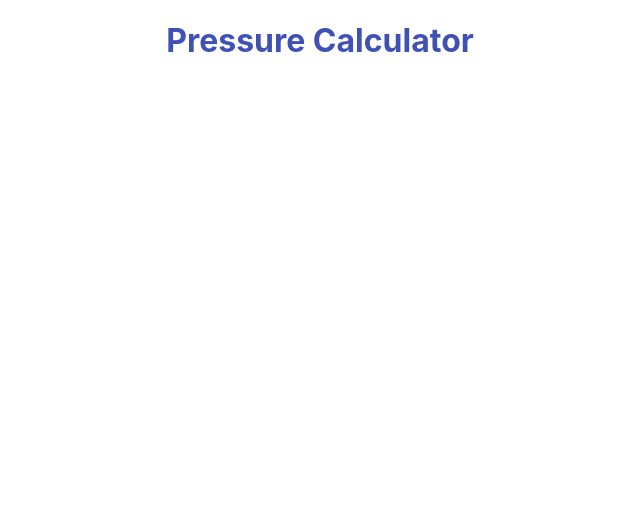
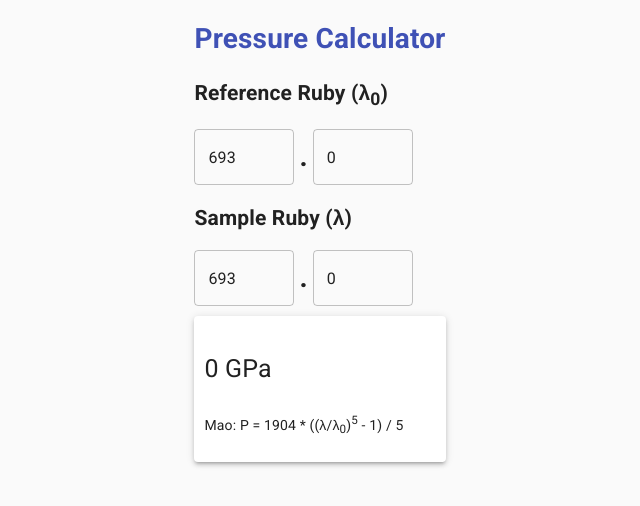
Before and after one commit to khsacc/pressure-calculator, a Next.js app: page / in a window 1280 px wide. Shown: the top 506 px of the page, without its empty margins (320-960 px from the left). Built offline with nearby package versions, Linux system fonts and the light colour scheme.

Commit message:
added calculator

```diff
--- a/pages/_app.tsx
+++ b/pages/_app.tsx
@@ -1,23 +1,37 @@
-import { useEffect } from 'react'
-import '../styles/globals.css'
+import React from 'react';
 import PropTypes from 'prop-types';
-import { ThemeProvider } from '@material-ui/styles';
-import { Theme } from '../styles/theme';
+import Head from 'next/head';
+import { ThemeProvider } from '@material-ui/core/styles';
+import CssBaseline from '@material-ui/core/CssBaseline';
+import {Theme} from '../styles/theme'
 
-function MyApp({ Component, pageProps }) {
-  useEffect(() => {
+export default function MyApp(props) {
+  const { Component, pageProps } = props;
+
+  React.useEffect(() => {
+    // Remove the server-side injected CSS.
     const jssStyles = document.querySelector('#jss-server-side');
     if (jssStyles) {
       jssStyles.parentElement.removeChild(jssStyles);
     }
-  }, [])
-  return <ThemeProvider theme={Theme}><Component {...pageProps} /></ThemeProvider>
+  }, []);
+
+  return (
+    <React.Fragment>
+      <Head>
+        <title>My page</title>
+        <meta name="viewport" content="minimum-scale=1, initial-scale=1, width=device-width" />
+      </Head>
+      <ThemeProvider theme={Theme}>
+        {/* CssBaseline kickstart an elegant, consistent, and simple baseline to build upon. */}
+        <CssBaseline />
+        <Component {...pageProps} />
+      </ThemeProvider>
+    </React.Fragment>
+  );
 }
 
 MyApp.propTypes = {
   Component: PropTypes.elementType.isRequired,
   pageProps: PropTypes.object.isRequired,
 };
-
-
-export default MyApp
--- a/pages/_document.tsx
+++ b/pages/_document.tsx
@@ -1,12 +1,20 @@
-
+import React from 'react';
+import Document, { Html, Head, Main, NextScript } from 'next/document';
 import { ServerStyleSheets } from '@material-ui/core/styles';
-import Document, { Head, Html, Main, NextScript } from 'next/document';
-import React from 'react';
+import {Theme} from '../styles/theme';
 
 export default class MyDocument extends Document {
   render() {
     return (
-      <Html lang="ja">
+      <Html lang="en">
+        <Head>
+          {/* PWA primary color */}
+          <meta name="theme-color" content={Theme.palette.primary.main} />
+          <link
+            rel="stylesheet"
+            href="https://fonts.googleapis.com/css?family=Roboto:300,400,500,700&display=swap"
+          />
+        </Head>
         <body>
           <Main />
           <NextScript />
@@ -18,14 +26,15 @@ export default class MyDocument extends Document {
 
 // `getInitialProps` belongs to `_document` (instead of `_app`),
 // it's compatible with server-side generation (SSG).
-MyDocument.getInitialProps = async ctx => {
+MyDocument.getInitialProps = async (ctx) => {
+
   // Render app and page and get the context of the page with collected side effects.
   const sheets = new ServerStyleSheets();
   const originalRenderPage = ctx.renderPage;
 
   ctx.renderPage = () =>
     originalRenderPage({
-      enhanceApp: App => props => sheets.collect(<App {...props} />),
+      enhanceApp: (App) => (props) => sheets.collect(<App {...props} />),
     });
 
   const initialProps = await Document.getInitialProps(ctx);
--- a/pages/index.tsx
+++ b/pages/index.tsx
@@ -1,26 +1,73 @@
-import Head from 'next/head'
-import Image from 'next/image'
-import styles from '../styles/Home.module.css'
-import {makeStyles} from '@material-ui/core'
-import {Theme} from '../styles/theme'
+import Head from "next/head";
+import Image from "next/image";
+import styles from "../styles/Home.module.css";
+import { makeStyles, Paper, TextField } from "@material-ui/core";
+import { Theme } from "../styles/theme";
+import { useEffect, useState } from "react";
+import { delLocale } from "next/dist/next-server/lib/router/router";
 
 const useStyles = makeStyles((theme) => ({
   container: {
-    minHeight: '100vh',
-    padding: '0 0.5rem',
-    display: 'flex',
-    flexDirection: 'column',
+    minHeight: "100vh",
+    padding: "0 0.5rem",
+    display: "flex",
+    flexDirection: "column",
     // justifyContent: 'center',
-    alignItems: 'center',
-    height: '100vh',
+    alignItems: "center",
+    height: "100vh",
   },
   heading: {
-    color: theme.palette.primary.main
+    color: theme.palette.primary.main,
+  },
+  numericalInput: {
+    width: 100,
+  },
+  dot: {
+    fontWeight: "bold",
+    fontSize: "2em",
+    lineHeight: "2",
+    margin: "0 5px",
+  },
+  paper: {
+    padding: 10,
+    margin: '10px 0',
+  },
+  display: {
+    fontSize: 25,
   }
-}))
+}));
 
 export default function Home() {
-  const classes = useStyles(Theme)
+  const classes = useStyles(Theme);
+
+  const defaultValues = {
+    integer: '693',
+    decimal: '0',
+  };
+
+  const calcR = (int: string, dec: string) => {
+    const ret = Number(Number(int) + ((Number(dec) / (10 ** String(dec).length))));
+    return ret
+  };
+
+  const [refRubyInt, setRefRubyInt] = useState(defaultValues.integer)
+  const [refRubyDec, setRefRubyDec] = useState(defaultValues.decimal)
+  const [samRubyInt, setSamRubyInt] = useState(defaultValues.integer)
+  const [samRubyDec, setSamRubyDec] = useState(defaultValues.decimal)
+
+  // Mao: P = 1904 * ((λ/λ<sub>0</sub>)<sup>5</sup> - 1) / 5
+  const calcPMao = (ref: number, sam: number) => {
+    const raw = 1904 * (((sam / ref) ** 5)  - 1) / 5;
+    console.log(raw)
+    return Math.round(raw / 0.001) * 0.001;
+  }
+  const [estimatedP, setEstimatedP] = useState(0)
+
+  useEffect(() => {
+    // console.log(calcR(refRubyInt, refRubyDec), calcR(samRubyInt, samRubyDec))
+    setEstimatedP(calcPMao(calcR(refRubyInt, refRubyDec), calcR(samRubyInt, samRubyDec)))
+  }, [refRubyInt, refRubyDec, samRubyInt, samRubyDec])
+
   return (
     <div className={classes.container}>
       <Head>
@@ -30,11 +77,68 @@ export default function Home() {
       </Head>
 
       <main>
-        <h1 className={classes.heading}>
-          Pressure Calculator
-        </h1>
+        <h1 className={classes.heading}>Pressure Calculator</h1>
 
-        </main>
+        <div>
+          <form>
+            <h2>
+              Reference Ruby (λ<sub>0</sub>)
+            </h2>
+            <TextField
+              required
+              label=""
+              defaultValue={defaultValues.integer}
+              variant="outlined"
+              className={classes.numericalInput}
+              onChange={(e) => {
+                setRefRubyInt(e.target.value)
+              }}
+            />
+            <span className={classes.dot}>.</span>
+            <TextField
+              required
+              label=""
+              defaultValue={defaultValues.decimal}
+              variant="outlined"
+              className={classes.numericalInput}
+              onChange={(e) => {
+                setRefRubyDec(e.target.value)
+              }}
+            />
+
+            <h2>Sample Ruby (λ)</h2>
+            <TextField
+              required
+              label=""
+              defaultValue={defaultValues.integer}
+              variant="outlined"
+              className={classes.numericalInput}
+              onChange={(e) => {
+                setSamRubyInt(e.target.value)
+              }}
+            />
+            <span className={classes.dot}>.</span>
+            <TextField
+              required
+              label=""
+              defaultValue={defaultValues.decimal}
+              variant="outlined"
+              className={classes.numericalInput}
+              onChange={(e) => {
+                setSamRubyDec(e.target.value)
+              }}
+            />
+          </form>
+          <Paper className={classes.paper} elevation={3}>
+            <p className={classes.display}>
+              {estimatedP} GPa
+            </p>
+            <p>
+              Mao: P = 1904 * ((λ/λ<sub>0</sub>)<sup>5</sup> - 1) / 5
+            </p>
+          </Paper>
+        </div>
+      </main>
     </div>
-  )
+  );
 }
```
